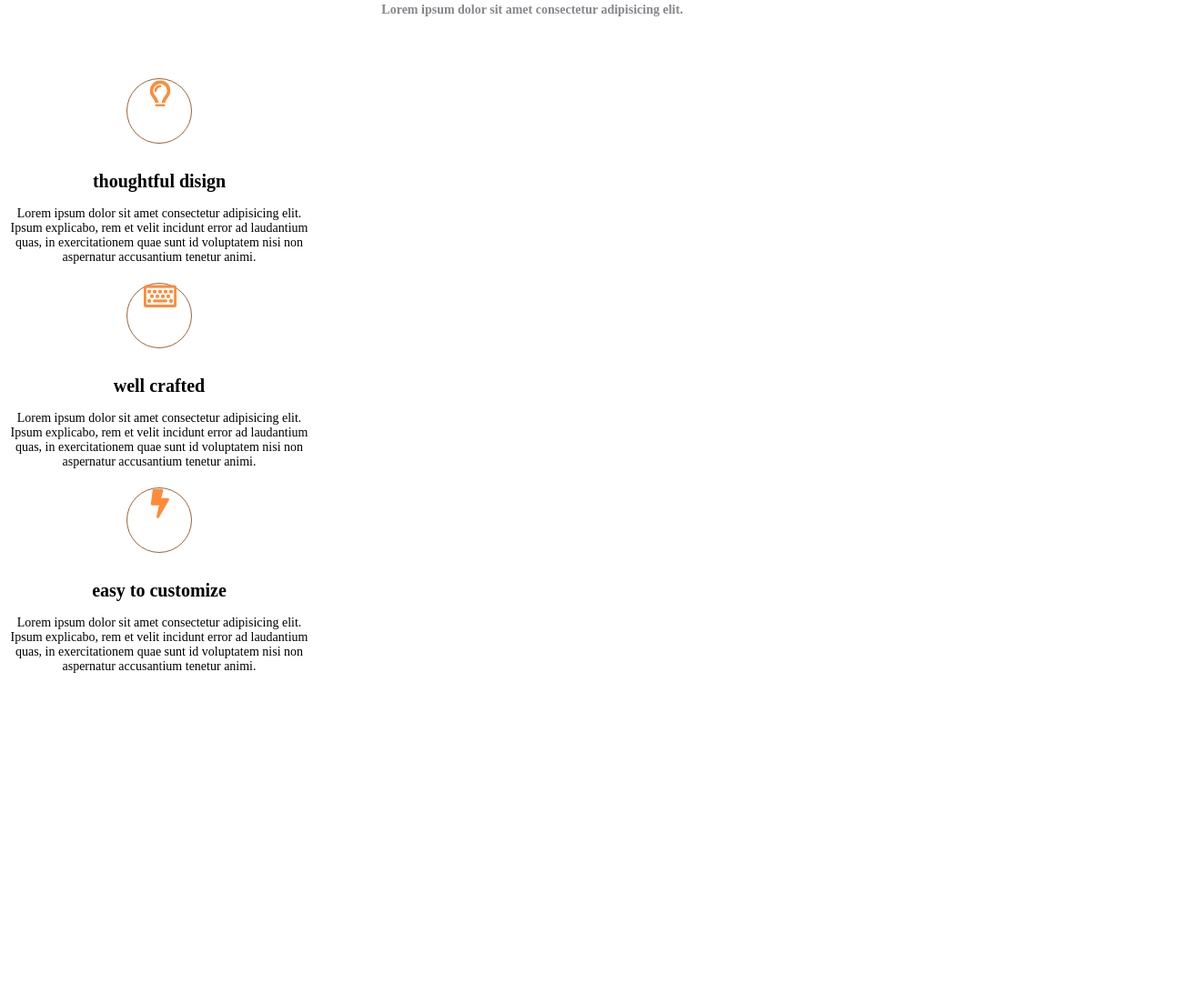
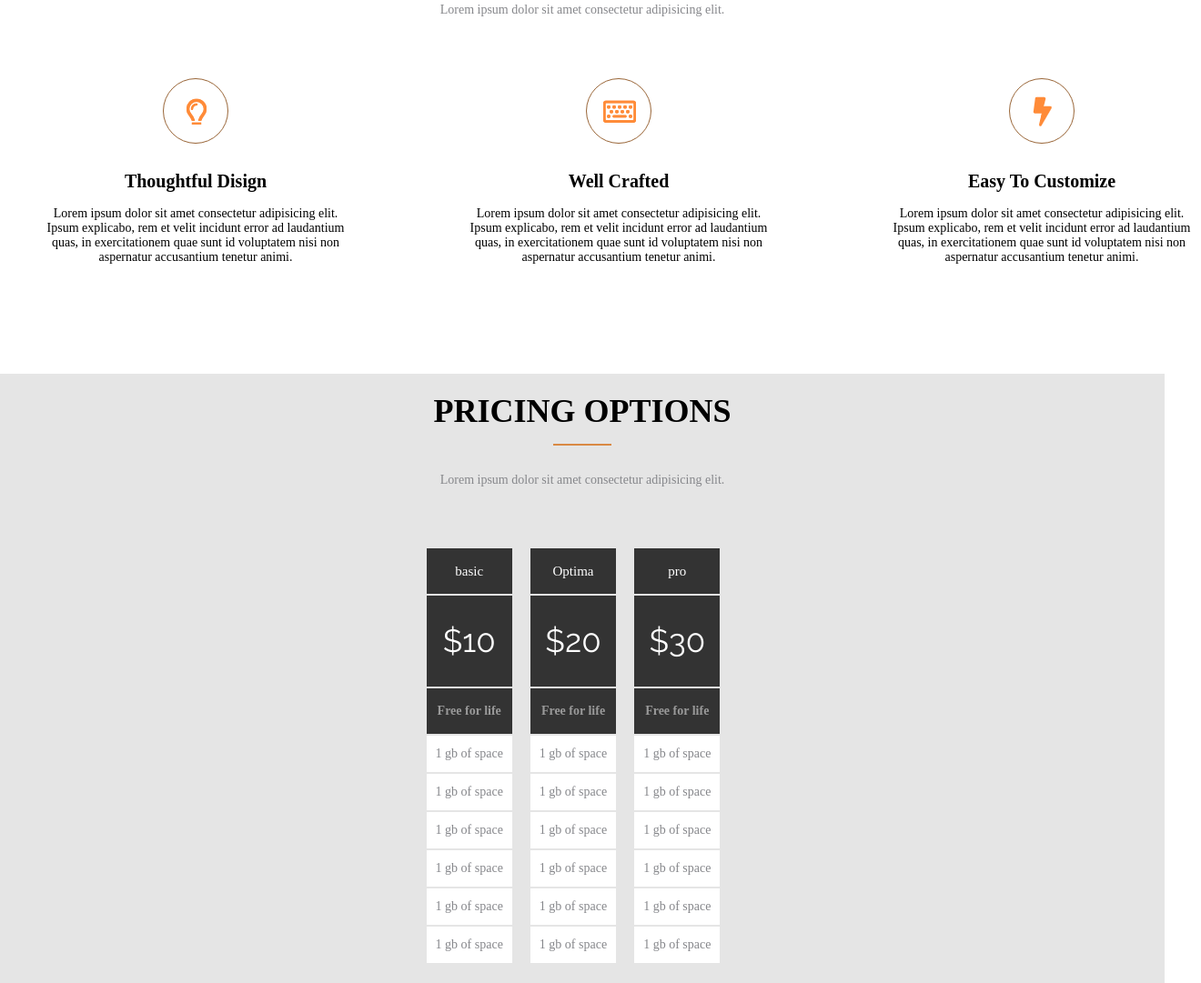
Before and after one commit to oleGgggga/fe-14, a plain HTML site: page firstproject/index.html in a window 1280 px wide. Shown: the part 186-1267 px from the top of the page at 91% size, 1320 px wide, since content can reach past the window. Before the commit the page ends 947 px from the top, so only its background shows below. Drawn offline with Linux system fonts and the light colour scheme.

Commit message:
Add files via upload

```diff
--- a/firstproject/css/main.css
+++ b/firstproject/css/main.css
@@ -1,18 +1,22 @@
 *{
-    margin: 0;
+  margin: 0;
+  padding: 0;
+  text-decoration: none;
+  list-style: none;
 }
-.awesome{
+.firstsection{
     background-color: white;
-    max-width: 1170px;
-    text-align: center;
+    padding: 100px 0;
     }
 .container{
-    margin-top: 100px;
+  padding: 0 15px;
 }
 .maintitle{
     margin-bottom: 15px;
+    font-family: "Raleway" sans-serif;
     font-size: 36px;
     text-align: center;
+    text-transform: uppercase;
     }
 .line{
         margin: auto;
@@ -22,31 +26,112 @@
     }
 .subtitle{
     font-size: 14px;
+    font-family: "Open Sans" sans-serif;
+    font-weight: 400;
     text-align: center;
-    padding-bottom: 67px;
+    margin-bottom: 67px;
     color: #86878B;
 
 }
 .image{
+  display:flex;
+  align-items: center;
+  justify-content: center;
   margin: auto;
-  text-align: center;
-  justify-content: center;
   border: 1px solid #996537;
-  width: 70px;
+  max-width: 70px;
+  width: 100%;
   height: 70px;
   border-radius: 50%;
   margin-bottom: 30px;}
 .thoughtfuldisign{
+  width: 100%;
+  max-width: 350px;
   text-align: center;
-  font-weight: bold;
+  font-family: "Open Sans" sans-serif;
+  text-transform: capitalize;
+  font-weight: 700;
   font-size: 20px;
   margin-bottom: 16px;
 }
 .description{
+  font-family: "Open Sans" sans-serif;
+  font-weight: 400;
   font-size: 14px;
   text-align: center;
+  max-width: 350px;
   margin-bottom: 20px;
 }
 .itemscontainer{
-  max-width: 350px;
+  margin-left: 40px;
+  margin-right: 40px;
+  display: flex;
+  flex-wrap: wrap;
+  text-align: center;
+  justify-content: space-between;
+  align-items: center;
+  width: 100%;
 }
+.secondsection{
+  background-color:#E5E5E5;
+  padding: 20px 0px;
+}
+.pricerow{
+  display: flex;
+  flex-wrap: wrap;
+  justify-content: center;
+  align-items: center;
+  padding: 0 15px;
+
+  }
+.variant{
+  max-width: 340px;
+  margin-right: 20px;
+}
+.gbofspace{
+  max-width: 340px;
+  margin-right: 20px;
+}
+.priceitem1{
+  background:  #333333;
+  color: #ffffff;
+  text-align: center;
+  max-width: 340px;
+  margin-bottom: 2px;
+  line-height: 50px;
+  font-size: 15px;
+  width: 100%;
+}
+.priceitem2{
+  background:  #333333;
+  color: #ffffff;
+  text-align: center;
+  line-height: 100px;
+  margin-bottom: 2px;
+  font-size: 35px;
+  font-family: Raleway;
+  max-width: 340px;
+  width: 100%;
+}
+.priceitem3{
+  background:  #333333;
+  color: rgba(255, 255, 255, 0.5);
+  text-align: center;
+  max-width: 340px;
+  line-height: 50px;
+  margin-bottom: 2px;
+  font-size: 14px;
+  font-weight: 600;
+  width: 100%;
+}
+.item{
+  color: #86878B;
+  background: #FFFFFF;
+  max-width: 340px;
+  margin-right: 20px;
+  text-align: center;
+  line-height: 40px;
+  margin-bottom: 2px;
+  font-size: 14px;
+  width: 100%;
+}
--- a/firstproject/index.html
+++ b/firstproject/index.html
@@ -6,11 +6,13 @@
     <meta name="viewport" content="width=, initial-scale=1.0">
     <title>lesson2</title>
     <link rel="stylesheet" href="./css/main.css">
+    <link href="https://fonts.googleapis.com/css2?family=Raleway&display=swap" rel="stylesheet">
+    <link href="https://fonts.googleapis.com/css2?family=Open+Sans:wght@400;700&display=swap" rel="stylesheet">
 </head>
 <body>
-    <section class="awesome">
+    <section class="firstsection">
         <div class="container">
-           <h1 class="maintitle">why this is awesome</h1>
+           <h2 class="maintitle">why this is awesome</h2>
            <div class="line">
            </div>
            <h2 class="subtitle">Lorem ipsum dolor sit amet consectetur adipisicing elit.</h2>
@@ -39,5 +41,60 @@
             </div>
         </div>
     </section>
+<section class="secondsection">
+    <div class="container">
+        <h2 class="maintitle">pricing options</h2>
+        <div class="line">
+        </div>
+        <h2 class="subtitle">Lorem ipsum dolor sit amet consectetur adipisicing elit.</h2>
+     </div>
+<div class="pricerow">
+     <div>
+    <ul class="variant">
+        <li class="priceitem1">basic</li>
+        <li class="priceitem2">$10</li>
+        <li class="priceitem3">Free for life</li>
+    </ul>
+    <ul class="gbofspace">
+        <li class="item">1 gb of space</li>
+        <li class="item">1 gb of space</li>
+        <li class="item">1 gb of space</li>
+        <li class="item">1 gb of space</li>
+        <li class="item">1 gb of space</li>
+        <li class="item">1 gb of space</li>
+    </ul>
+     </div>
+     <div>
+    <ul class="variant">
+        <li class="priceitem1">Optima</li>
+        <li class="priceitem2">$20</li>
+        <li class="priceitem3">Free for life</li>
+    </ul>
+    <ul class="gbofspace">
+        <li class="item">1 gb of space</li>
+        <li class="item">1 gb of space</li>
+        <li class="item">1 gb of space</li>
+        <li class="item">1 gb of space</li>
+        <li class="item">1 gb of space</li>
+        <li class="item">1 gb of space</li>
+    </ul>
+     </div>
+     <div>
+    <ul class="variant">
+        <li class="priceitem1">pro</li>
+        <li class="priceitem2">$30</li>
+        <li class="priceitem3">Free for life</li>
+    </ul>
+    <ul class="gbofspace">
+        <li class="item">1 gb of space</li>
+        <li class="item">1 gb of space</li>
+        <li class="item">1 gb of space</li>
+        <li class="item">1 gb of space</li>
+        <li class="item">1 gb of space</li>
+        <li class="item">1 gb of space</li>
+    </ul>
+     </div>
+</div>
+</section>
 </body>
 </html>
```
